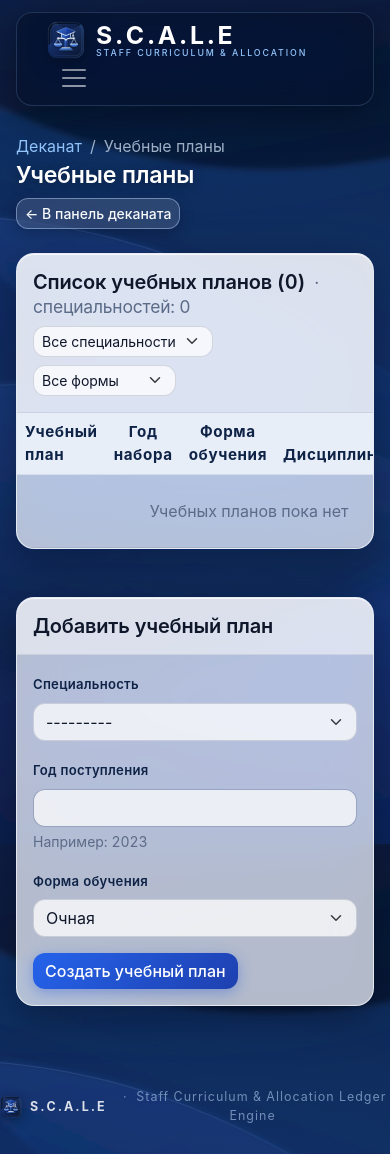
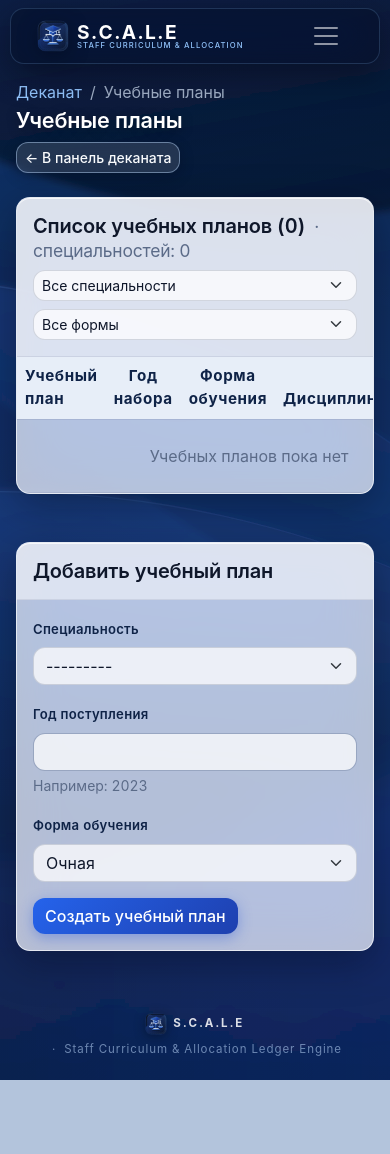
Before and after one commit to KovidIvan/TutorSys, a Django app: page /dean/curricula/ in a window 390 px wide. After the commit the page ends 1080 px from the top, so only its background shows below. Run offline with Django 5.2, Linux system fonts and the light colour scheme; the visitor is signed in with stand-in values (Sample User, id 1); data that the repository does not hold is empty; some libraries are stand-ins or nearby versions.

Commit message:
Add mobile responsive styles for login, Telegram Mini App, and main pages

```diff
--- a/core/static/core/theme.css
+++ b/core/static/core/theme.css
@@ -21,7 +21,7 @@
     --bs-body-color: var(--ink);
 }
 
-html { min-height: 100%; }
+html { min-height: 100%; overflow-x: clip; }
 
 body, input, select, textarea, button, table, th, td {
     font-family: var(--sans);
@@ -30,6 +30,7 @@ body, input, select, textarea, button, table, th, td {
 body {
     color: var(--ink);
     min-height: 100vh;
+    overflow-x: clip;
     background-color: var(--navy-950);
     background-image: url("img/aurora.svg");
     background-size: cover;
@@ -476,3 +477,159 @@ thead.sticky-top,
     .login-card { background: rgba(15, 35, 71, 0.92); }
     .scale-nav { background: rgba(7, 17, 38, 0.94); }
 }
+
+/* ---------- Адаптация под мобильные устройства и Telegram Mini App ---------- */
+@media (max-width: 991.98px) {
+    .scale-nav {
+        margin: 8px 10px 0;
+        padding: 8px 14px;
+        border-radius: 14px;
+        top: 8px;
+    }
+    .scale-nav .navbar-collapse {
+        padding-top: 10px;
+    }
+    .scale-nav .navbar-nav {
+        gap: 2px;
+    }
+    .scale-nav .navbar-nav.ms-auto {
+        margin-top: 8px;
+        padding-top: 10px;
+        border-top: 1px solid rgba(147, 197, 253, 0.16);
+        align-items: flex-start !important;
+        gap: 8px;
+    }
+    .scale-user {
+        display: inline-block;
+        margin-right: 0 !important;
+        line-height: 1.45;
+        overflow-wrap: break-word;
+    }
+    .scale-role {
+        display: inline-block;
+        margin-left: 4px;
+        margin-top: 2px;
+    }
+}
+
+@media (max-width: 767.98px) {
+    body {
+        background-attachment: scroll;
+    }
+    .scale-brand {
+        font-size: 1.2rem;
+        letter-spacing: 0.1em;
+        gap: 8px;
+    }
+    .scale-brand-logo {
+        width: 32px;
+        height: 32px;
+        border-radius: 8px;
+    }
+    .scale-brand small {
+        font-size: 0.48rem;
+        letter-spacing: 0.14em;
+    }
+
+    .container-main {
+        margin-top: 16px;
+        margin-bottom: 24px;
+    }
+    .container-main > .d-flex > div > h1,
+    .container-main > .d-flex > div > h2,
+    .container-main > .d-flex > div > .h3,
+    .container-main > .container-fluid > .d-flex h1 {
+        font-size: 1.35rem;
+        overflow-wrap: break-word;
+    }
+
+    .card {
+        border-radius: 14px;
+    }
+    .card-body {
+        padding: 1rem;
+    }
+    .card-header {
+        flex-wrap: wrap;
+        row-gap: 8px;
+    }
+    .table-responsive {
+        -webkit-overflow-scrolling: touch;
+    }
+
+    /* Длинные выпадающие списки (кафедры, учебные планы) не выходят за пределы экрана */
+    .container-main .form-select.w-auto,
+    .container-main .form-select[style*="width: auto"] {
+        width: 100% !important;
+        max-width: 100%;
+    }
+    .container-main > .d-flex > form,
+    .container-main > .container-fluid > .d-flex > form {
+        width: 100%;
+    }
+
+    .scale-footer {
+        flex-wrap: wrap;
+        padding: 14px 12px 22px;
+        font-size: 0.72rem;
+        gap: 6px;
+    }
+}
+
+@media (max-width: 575.98px) {
+    .login-body {
+        padding: 16px 12px;
+    }
+    .login-wrap {
+        max-width: 100%;
+    }
+    .login-card {
+        padding: 1.75rem 1.25rem 1.5rem;
+        border-radius: 20px;
+        overflow: hidden;
+    }
+    .login-card .login-brand-row {
+        gap: 10px;
+        max-width: 100%;
+    }
+    .login-card .login-brand-logo {
+        width: 42px;
+        height: 42px;
+        border-radius: 11px;
+    }
+    .login-card .logo {
+        font-size: clamp(1.65rem, 8.2vw, 2.35rem);
+        letter-spacing: 0.14em;
+        margin-right: -0.14em;
+        white-space: nowrap;
+    }
+    .login-card .tagline {
+        font-size: 0.6rem;
+        letter-spacing: 0.14em;
+        line-height: 1.45;
+        margin: 0.55rem 0 1.25rem;
+        overflow-wrap: break-word;
+    }
+    .login-card .rule {
+        margin-bottom: 1.25rem;
+    }
+}
+
+@media (max-width: 379.98px) {
+    .login-card {
+        padding: 1.45rem 1rem 1.25rem;
+    }
+    .login-card .login-brand-row {
+        gap: 8px;
+    }
+    .login-card .login-brand-logo {
+        width: 34px;
+        height: 34px;
+        border-radius: 9px;
+    }
+    .login-card .logo {
+        font-size: 1.5rem;
+        letter-spacing: 0.1em;
+        margin-right: -0.1em;
+    }
+}
--- a/core/templates/core/base.html
+++ b/core/templates/core/base.html
@@ -8,7 +8,7 @@
     <link rel="icon" type="image/svg+xml" href="{% static 'core/img/favicon.svg' %}">
 
     <link href="{% static 'core/vendor/bootstrap.min.css' %}" rel="stylesheet">
-    <link href="{% static 'core/theme.css' %}?v=9" rel="stylesheet">
+    <link href="{% static 'core/theme.css' %}?v=10" rel="stylesheet">
     <script src="https://telegram.org/js/telegram-web-app.js"></script>
     <script src="{% static 'core/vendor/htmx.min.js' %}" defer></script>
 
--- a/core/templates/core/telegram_webapp.html
+++ b/core/templates/core/telegram_webapp.html
@@ -7,7 +7,7 @@
     <title>Telegram Mini App — S.C.A.L.E</title>
     <link rel="icon" type="image/svg+xml" href="{% static 'core/img/favicon.svg' %}">
     <link href="{% static 'core/vendor/bootstrap.min.css' %}" rel="stylesheet">
-    <link href="{% static 'core/theme.css' %}?v=8" rel="stylesheet">
+    <link href="{% static 'core/theme.css' %}?v=10" rel="stylesheet">
     <script src="https://telegram.org/js/telegram-web-app.js"></script>
 </head>
 <body class="login-body">
--- a/core/templates/registration/login.html
+++ b/core/templates/registration/login.html
@@ -7,7 +7,7 @@
     <title>Вход — S.C.A.L.E</title>
     <link rel="icon" type="image/svg+xml" href="{% static 'core/img/favicon.svg' %}">
     <link href="{% static 'core/vendor/bootstrap.min.css' %}" rel="stylesheet">
-    <link href="{% static 'core/theme.css' %}?v=8" rel="stylesheet">
+    <link href="{% static 'core/theme.css' %}?v=10" rel="stylesheet">
 </head>
 <body class="login-body">
     <main class="login-wrap">
```
